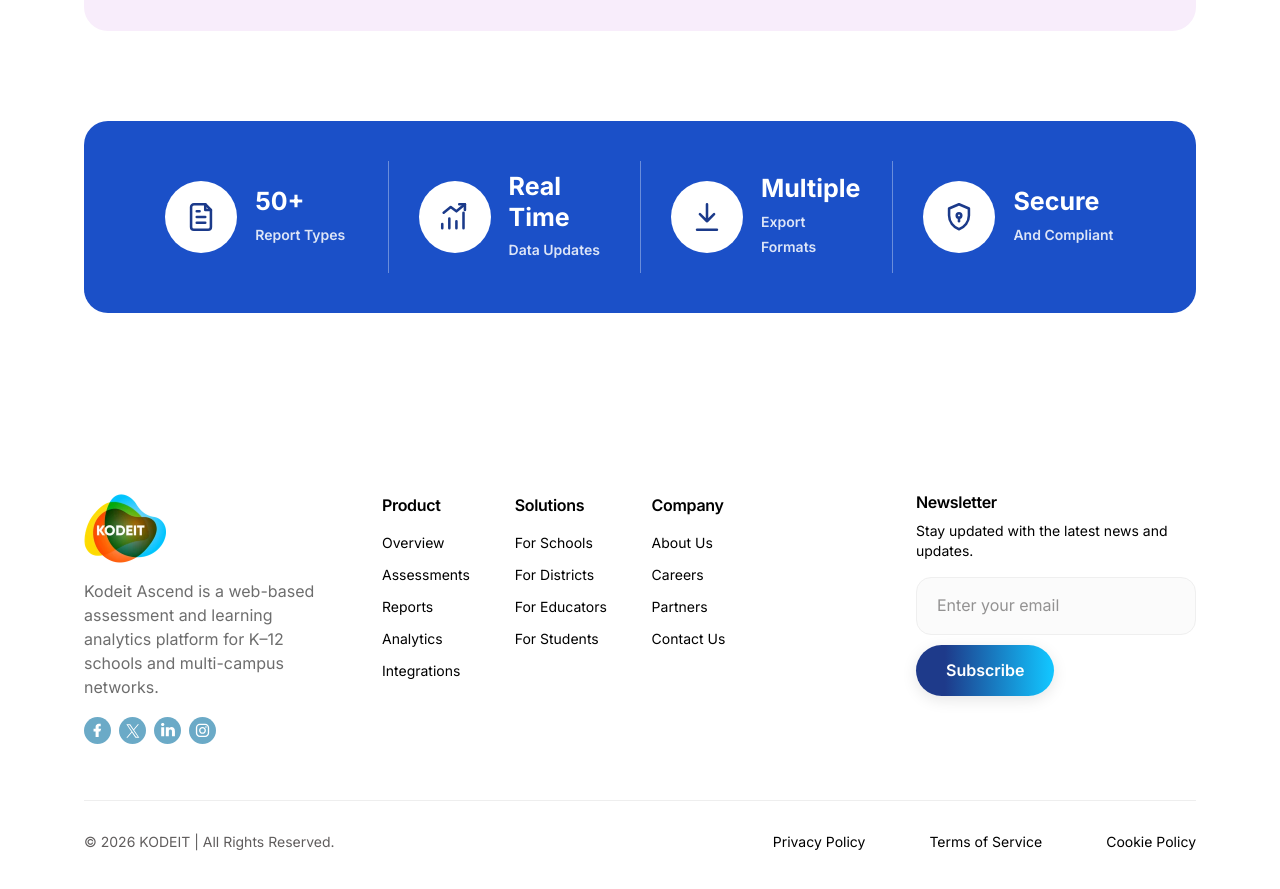
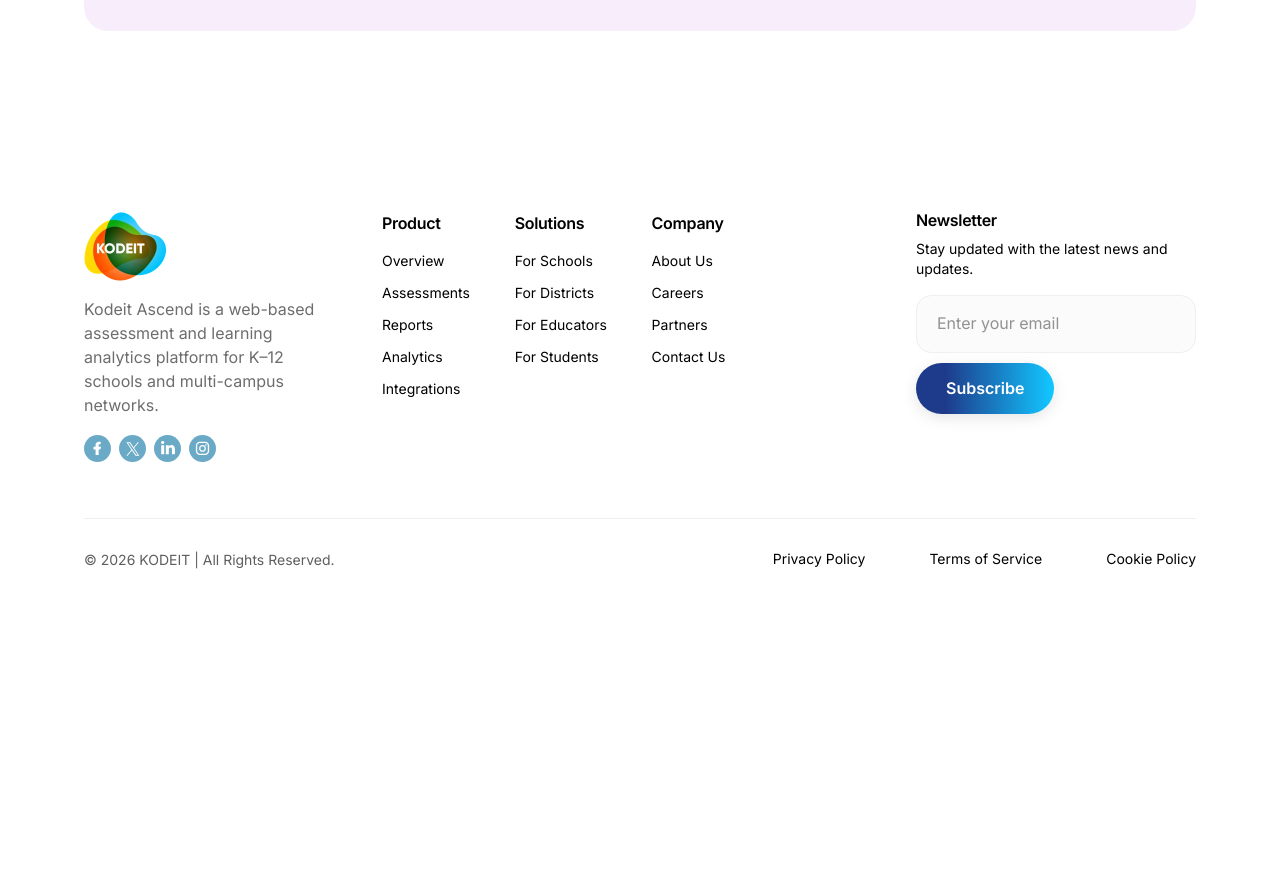
Before and after one commit to techviron-admin/kodeit-ascend, a Next.js app in the folder kodeit-next/: page /reports in a window 1280 px wide. Shown: the part 1740-2629 px from the top of the page. After the commit the page ends 2353 px from the top, so only its background shows below. Built offline with nearby package versions, Linux system fonts and the light colour scheme.

Commit message:
Remove arrows from Question Bank cards; remove blue stats band from Reports

```diff
--- a/kodeit-next/app/reports/page.jsx
+++ b/kodeit-next/app/reports/page.jsx
@@ -43,79 +43,6 @@ const categories = [
     "icon-assessments.svg",
     "Post Assessment Report",
     "Analyze assessments results and question-level insights.",
-  ],
-];
-
-const bandStats = [
-  [
-    <svg
-      key="i"
-      viewBox="0 0 24 24"
-      fill="none"
-      stroke="currentColor"
-      strokeWidth="1.8"
-      strokeLinecap="round"
-      strokeLinejoin="round"
-      aria-hidden="true"
-    >
-      <path d="M15 3H7a2 2 0 0 0-2 2v14a2 2 0 0 0 2 2h10a2 2 0 0 0 2-2V7l-4-4Z" />
-      <path d="M15 3v4h4M9 12h6M9 16h6M9 8h2" />
-    </svg>,
-    "50+",
-    "Report Types",
-  ],
-  [
-    <svg
-      key="i"
-      viewBox="0 0 24 24"
-      fill="none"
-      stroke="currentColor"
-      strokeWidth="1.8"
-      strokeLinecap="round"
-      strokeLinejoin="round"
-      aria-hidden="true"
-    >
-      <path d="M3 17v3M8 13v7M13 15v5M18 9v11" />
-      <path d="m4 9 5-4 4 3 6-5" />
-      <path d="M15 3h4v4" />
-    </svg>,
-    "Real Time",
-    "Data Updates",
-  ],
-  [
-    <svg
-      key="i"
-      viewBox="0 0 24 24"
-      fill="none"
-      stroke="currentColor"
-      strokeWidth="1.8"
-      strokeLinecap="round"
-      strokeLinejoin="round"
-      aria-hidden="true"
-    >
-      <path d="M12 3v12M7 10l5 5 5-5" />
-      <path d="M5 21h14" />
-    </svg>,
-    "Multiple",
-    "Export Formats",
-  ],
-  [
-    <svg
-      key="i"
-      viewBox="0 0 24 24"
-      fill="none"
-      stroke="currentColor"
-      strokeWidth="1.8"
-      strokeLinecap="round"
-      strokeLinejoin="round"
-      aria-hidden="true"
-    >
-      <path d="M12 3 5 6v5c0 4.4 3 8.4 7 9.6 4-1.2 7-5.2 7-9.6V6l-7-3Z" />
-      <circle cx="12" cy="11" r="1.6" />
-      <path d="M12 12.6V15" />
-    </svg>,
-    "Secure",
-    "And Compliant",
   ],
 ];
 
@@ -177,24 +104,6 @@ export default function ReportsPage() {
           label="Export Reports"
         />
 
-        {/* ============ Blue stats band ============ */}
-        <section className="md-band-wrap">
-          <div className="container">
-            <div className="md-band">
-              <div className="rp-stats">
-                {bandStats.map(([icon, n, l]) => (
-                  <div className="rp-stat" key={l}>
-                    <span className="ic">{icon}</span>
-                    <div>
-                      <span className="n">{n}</span>
-                      <span className="l">{l}</span>
-                    </div>
-                  </div>
-                ))}
-              </div>
-            </div>
-          </div>
-        </section>
       </main>
       <SiteFooter />
     </div>
```
Also changed, not shown: kodeit-next/app/question-bank/page.jsx (+0 -8 lines).
